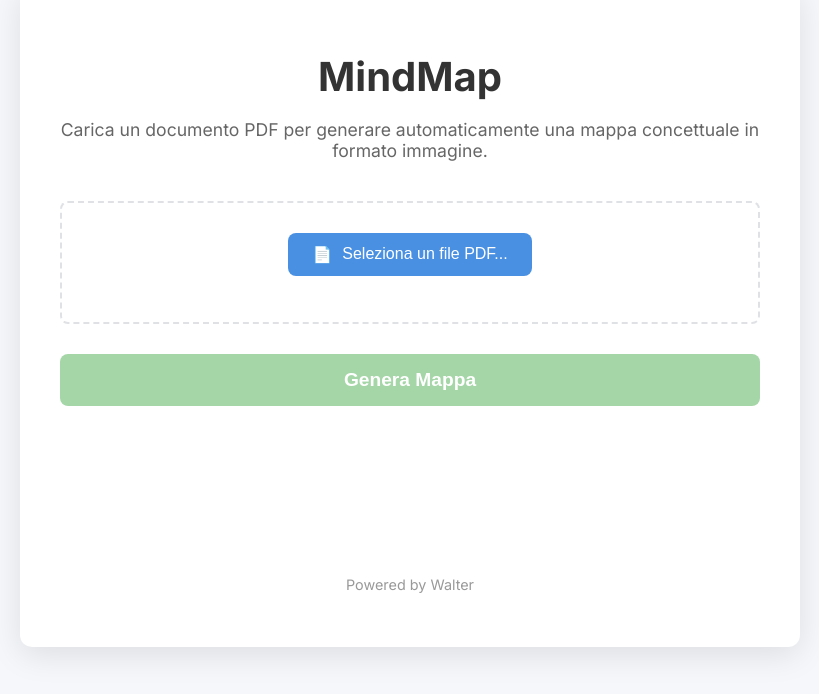
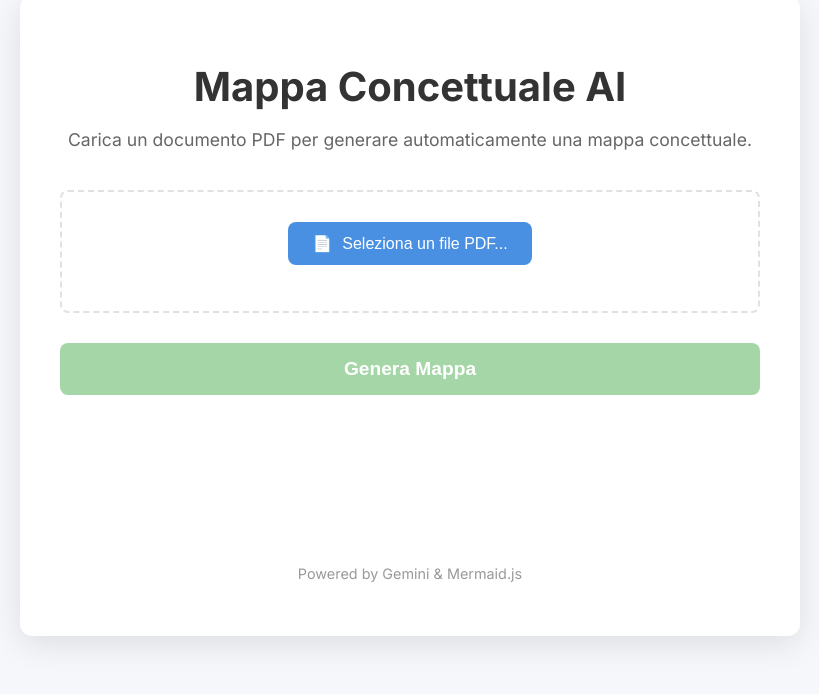
Before and after one commit to PWS00/MindMap, a plain HTML site: page index.html in a window 1280 px wide. Shown: the part 104-798 px from the top of the page, without its empty margins (230-1049 px from the left). Drawn offline with Linux system fonts and the light colour scheme.

Commit message:
Update index.html

```diff
--- a/index.html
+++ b/index.html
@@ -3,20 +3,24 @@
 <head>
     <meta charset="UTF-8">
     <meta name="viewport" content="width=device-width, initial-scale=1.0">
-    <title>Generatore Mappe Concettuali da PDF</title>
+    <title>Generatore di Mappe Concettuali da PDF</title>
+    <!-- Link al nostro file di stile -->
     <link rel="stylesheet" href="/static/style.css">
 </head>
 <body>
 
     <div class="container">
         <header>
-            <h1>MindMap</h1>
-            <p>Carica un documento PDF per generare automaticamente una mappa concettuale in formato immagine.</p>
+            <h1>Mappa Concettuale AI</h1>
+            <p>Carica un documento PDF per generare automaticamente una mappa concettuale.</p>
         </header>
 
         <main>
             <div class="upload-section">
+                <!-- Input nascosto per il caricamento file -->
                 <input type="file" id="pdf-upload" accept=".pdf" hidden>
+
+                <!-- Bottone visibile per l'upload -->
                 <button id="upload-button">
                     <span class="icon">📄</span>
                     <span>Seleziona un file PDF...</span>
@@ -24,19 +28,23 @@
                 <p id="file-name" class="file-name-display"></p>
             </div>
 
+            <!-- Bottone per avviare la generazione, inizialmente disabilitato -->
             <button id="generate-button" disabled>Genera Mappa</button>
 
+            <!-- Contenitore per il risultato (loader, mappa o errore) -->
             <div id="result-container" class="result-container">
-                <!-- Qui apparirà la mappa/un messaggio di errore -->
+                <!-- Contenuto generato da JavaScript -->
             </div>
         </main>
 
         <footer>
-            <p>Powered by Walter</p>
+            <p>Powered by Gemini & Mermaid.js</p>
         </footer>
     </div>
 
-    <!-- Il nostro script per la logica -->
+    <!-- Includiamo la libreria Mermaid.js per il rendering del grafico -->
+    <script src="https://cdn.jsdelivr.net/npm/mermaid@10/dist/mermaid.min.js"></script>
+    <!-- Il nostro script per tutta la logica del front-end -->
     <script src="/static/script.js"></script>
 </body>
 </html>
```
